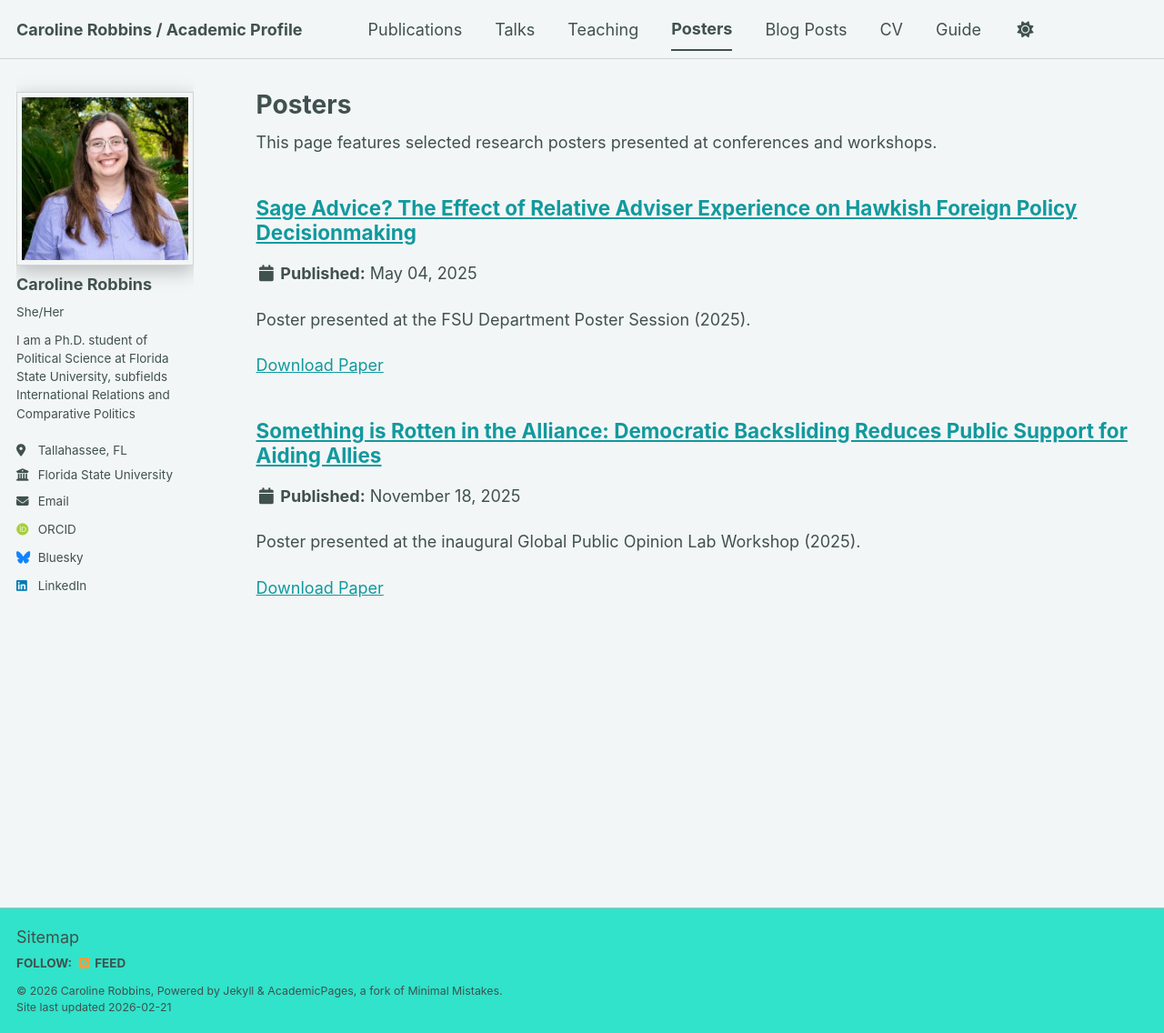
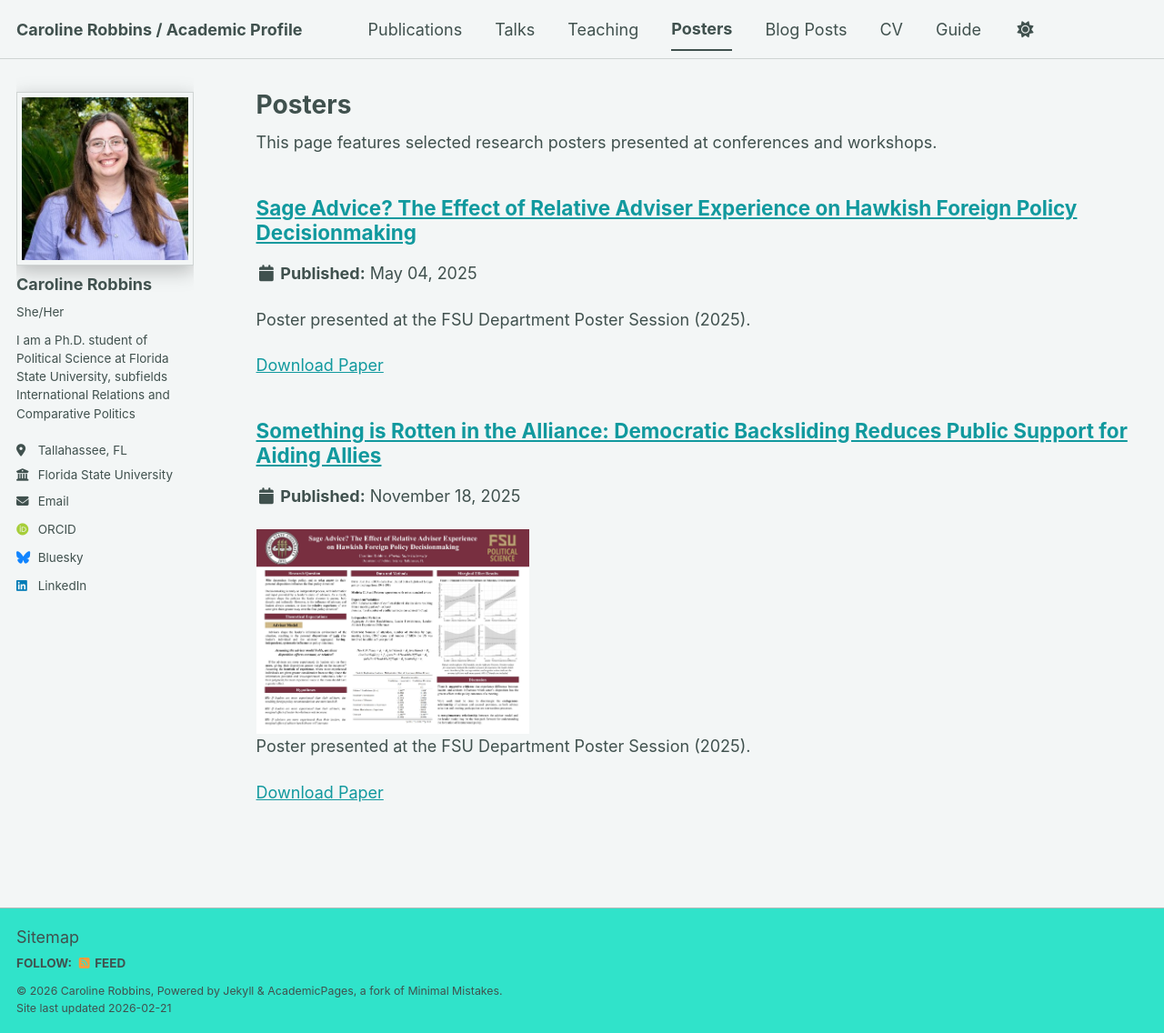
Before and after one commit to crobbinsphd/crobbinsphd.github.io, a Jekyll site: the page built from _pages/posters.html, in a window 1280 px wide and 1136 px high. Shown: the whole window at 91% size. Built offline with Jekyll 4.4.1, drawn with Linux system fonts in a browser that asks for light colours; some web fonts are replaced; a script bundle is joined from its source files by our own code; library files that are not in the unit come from our copies.

Commit message:
Update posters-2.md

```diff
--- a/_posters/posters-2.md
+++ b/_posters/posters-2.md
@@ -1,7 +1,7 @@
 ---
 title: "Something is Rotten in the Alliance: Democratic Backsliding Reduces Public Support for Aiding Allies"
 collection: posters
-excerpt: "Poster presented at the inaugural Global Public Opinion Lab Workshop (2025)."
+excerpt: "<img src='/files/fyp2025.jpg' style='width:300px; height:auto;'><br/>Poster presented at the FSU Department Poster Session (2025)."
 date: 2025-11-18
 venue: "GPOL - Florida State University"
 paperurl: "/files/gpol2025.pdf"
```
